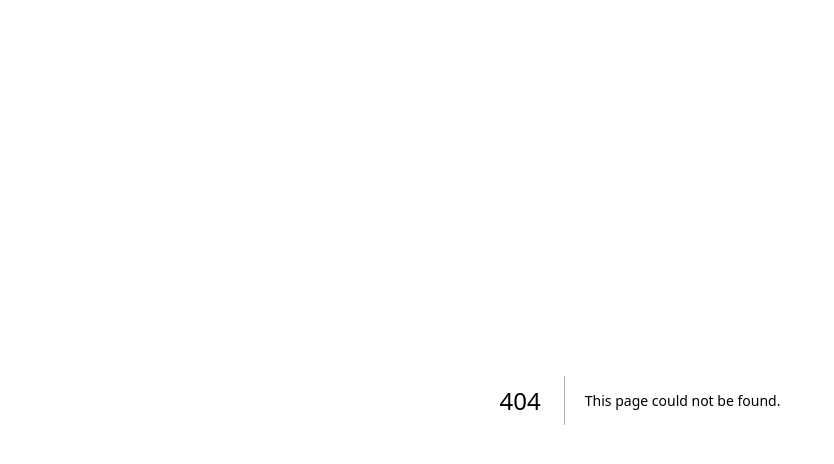
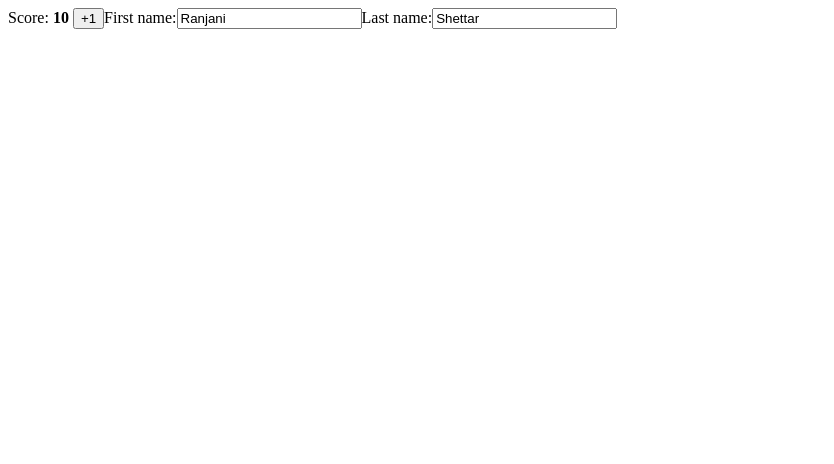
Before and after one commit to zuki08/learn-react_5610, a Next.js app: page /qcomps/updObjectsForm in a window 1280 px wide. Before the commit this address had no page. Shown: the top 464 px of the page, without its empty margins (0-834 px from the left). Built offline with nearby package versions, Linux system fonts and the light colour scheme.

Commit message:
state objects

```diff
--- /dev/null
+++ b/src/pages/qcomps/updObjectsForm.js
@@ -0,0 +1,52 @@
+import { useState } from 'react';
+
+export default function Scoreboard() {
+  const [player, setPlayer] = useState({
+    firstName: 'Ranjani',
+    lastName: 'Shettar',
+    score: 10,
+  });
+
+  function handlePlusClick() {
+    player.score++;
+  }
+
+  function handleFirstNameChange(e) {
+    setPlayer({
+      ...player,
+      firstName: e.target.value,
+    });
+  }
+
+  function handleLastNameChange(e) {
+    setPlayer({
+      lastName: e.target.value
+    });
+  }
+
+  return (
+    <>
+      <label>
+        Score: <b>{player.score}</b>
+        {' '}
+        <button onClick={handlePlusClick}>
+          +1
+        </button>
+      </label>
+      <label>
+        First name:
+        <input
+          value={player.firstName}
+          onChange={handleFirstNameChange}
+        />
+      </label>
+      <label>
+        Last name:
+        <input
+          value={player.lastName}
+          onChange={handleLastNameChange}
+        />
+      </label>
+    </>
+  );
+}
```
Also changed, not shown: src/pages/components/button.js (+8 -5 lines), src/pages/components/updObjects.js (added, +36 -0 lines).
